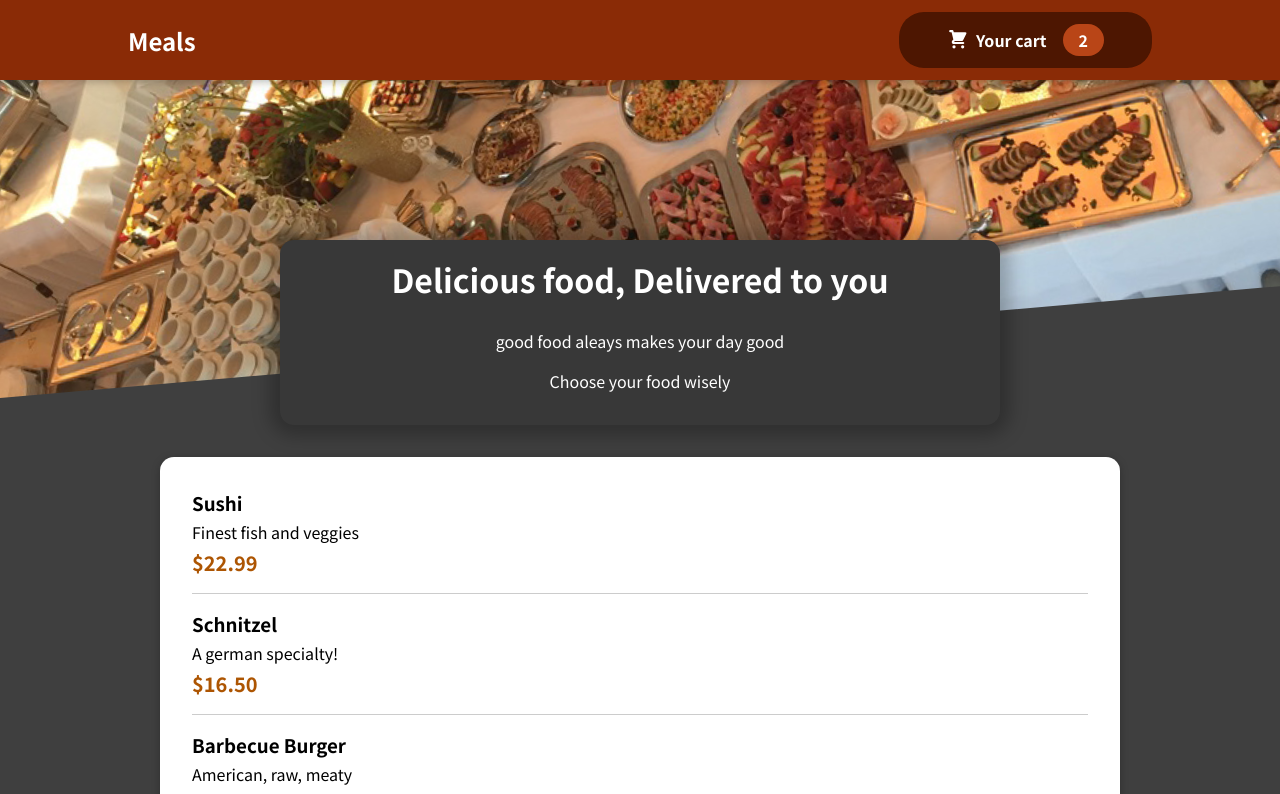
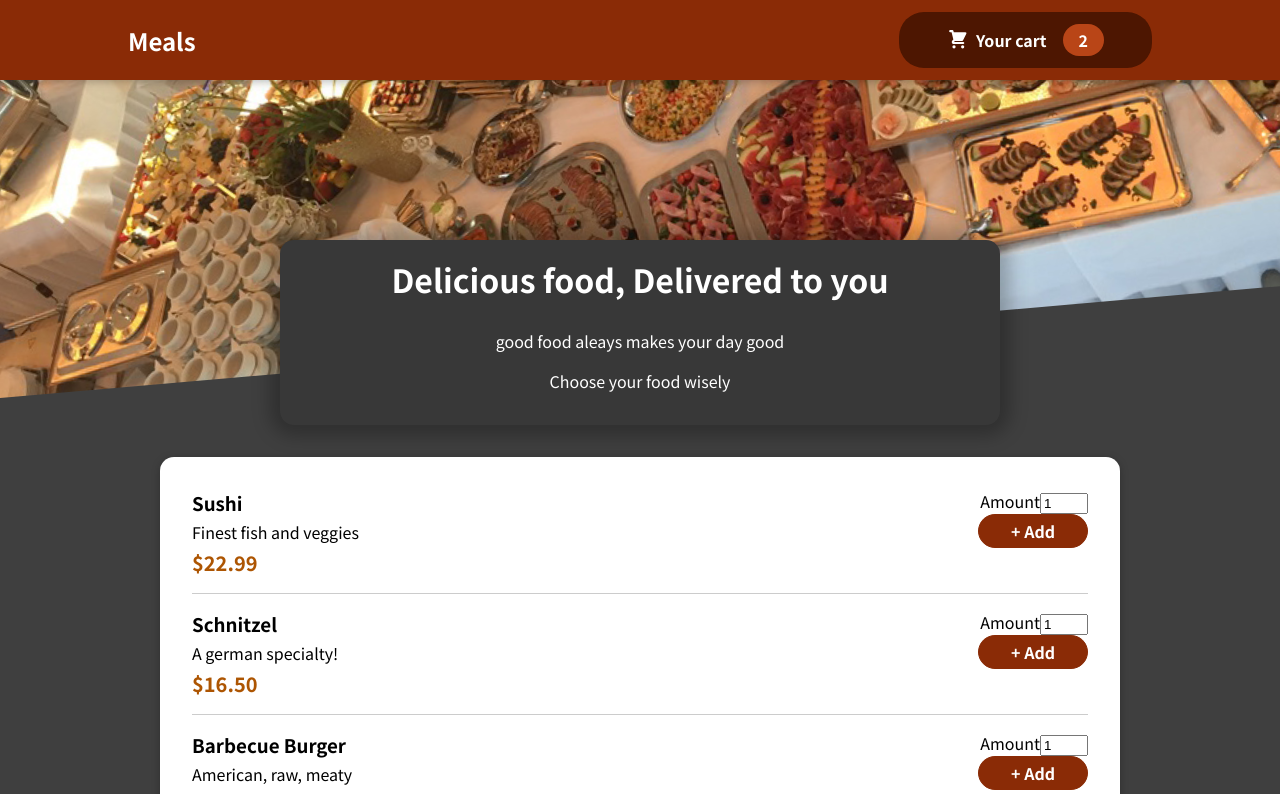
Before and after one commit to Anandsg/Tasty-Bites, a React (Create React App) app: page / in a window 1280 px wide. Shown: the top 794 px of the page. Built offline with nearby package versions, Linux system fonts and the light colour scheme.

Commit message:
added form (Amount and +Add button)

```diff
--- a/src/components/Meals/MealItem/MealItem.js
+++ b/src/components/Meals/MealItem/MealItem.js
@@ -1,5 +1,6 @@
 import React from "react";
 import classes from './MealItem.module.css'
+import MealItemForm from "./MealItemForm";
 
 const MealItem = (props) => {
     const price = `$${props.price.toFixed(2)}`
@@ -11,7 +12,7 @@
                 <div className={classes.price}>{price}</div>
             </div>
             <div>
-
+                <MealItemForm />
             </div>
         </li>
     )
--- /dev/null
+++ b/src/components/Meals/MealItem/MealItemForm.js
@@ -0,0 +1,21 @@
+import React from "react";
+import classes from './MealItemForm.module.css';
+import Input from "../../UI/Input";
+
+const MealItemForm = (props) => {
+    return (
+        <form className={classes.form}>
+            <Input label="Amount" input={{
+                id: 'amount',
+                type: 'number',
+                min: '1',
+                max: '5',
+                step: '1',
+                defaultValue: '1',
+            }} />
+            <button> + Add</button>
+        </form>
+    )
+}
+
+export default MealItemForm;
--- /dev/null
+++ b/src/components/Meals/MealItem/MealItemForm.module.css
@@ -0,0 +1,20 @@
+.form {
+    text-align: right;
+  }
+
+  .form button {
+    font: inherit;
+    cursor: pointer;
+    background-color: #8a2b06;
+    border: 1px solid #8a2b06;
+    color: white;
+    padding: 0.25rem 2rem;
+    border-radius: 20px;
+    font-weight: bold;
+  }
+
+  .form button:hover,
+  .form button:active {
+    background-color: #641e03;
+    border-color: #641e03;
+  }
--- /dev/null
+++ b/src/components/UI/Input.js
@@ -0,0 +1,12 @@
+import React from "react";
+
+const Input = (props) => {
+    return (
+        <div>
+            <label htmlFor={props.input.id}>{props.label}</label>
+            <input {...props.input} />
+        </div>
+    )
+}
+
+export default Input;
```
Also changed, not shown: src/components/UI/Input.module.css (added, +18 -0 lines), src/components/Meals/MealItem/MealItem.module.css (indentation only).
